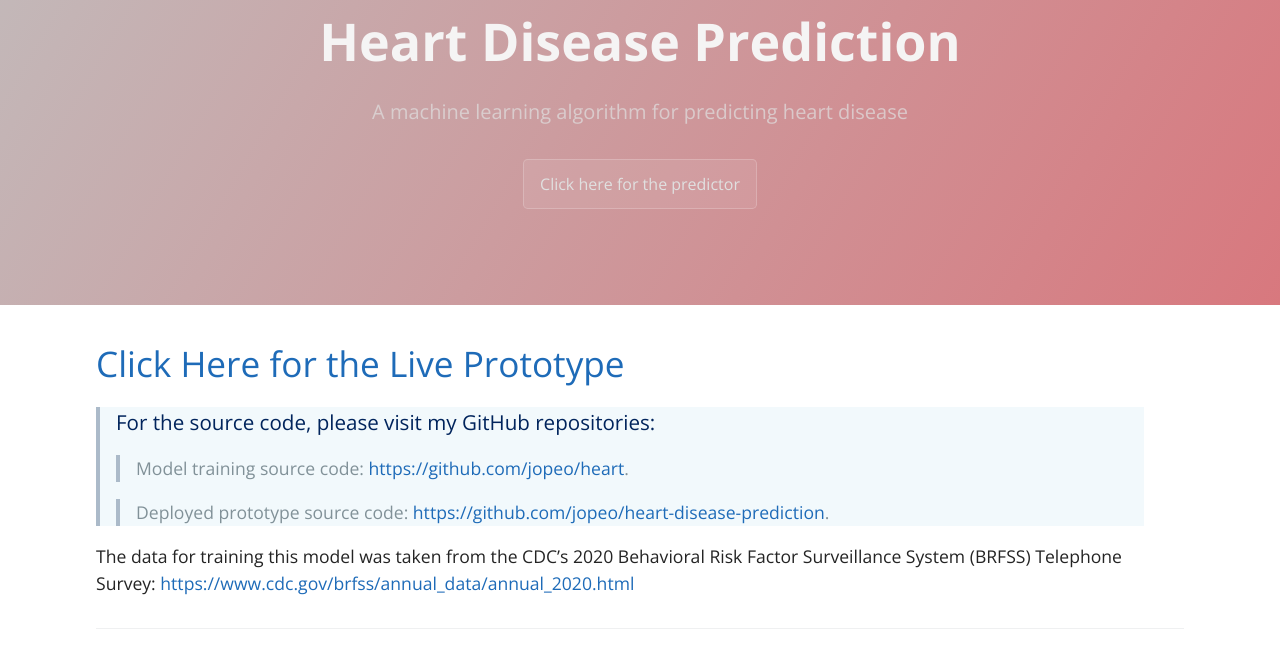
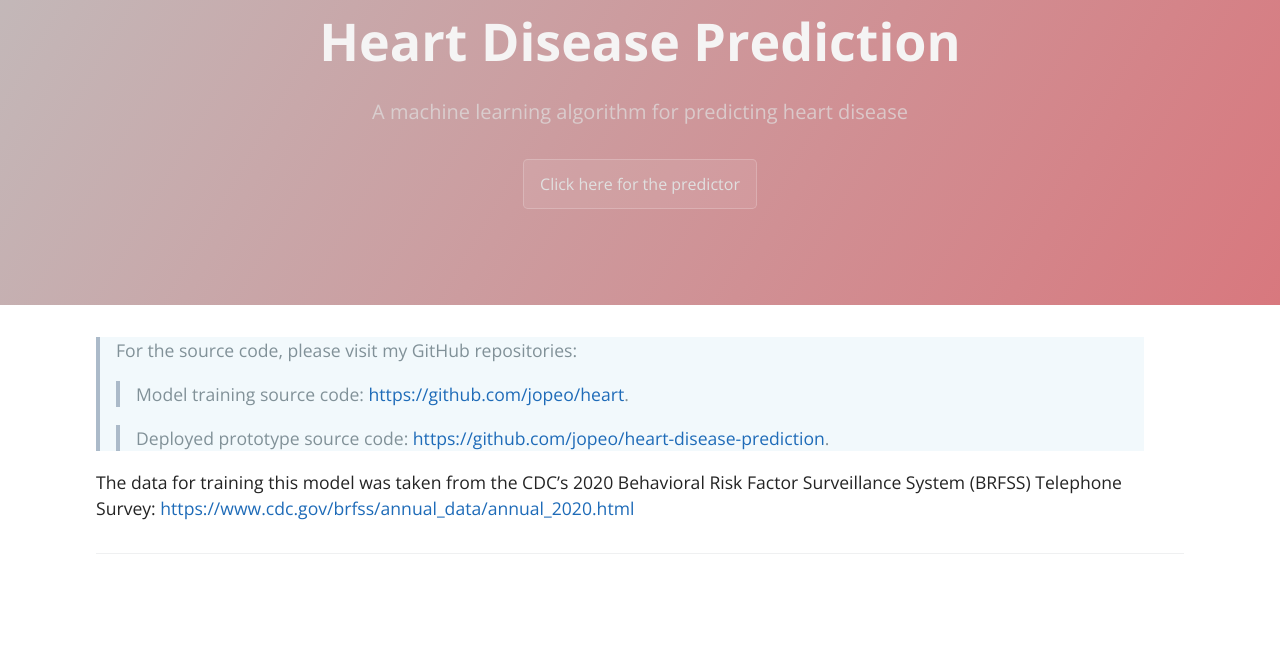
Before and after one commit to jopeo/heart, a Jekyll site: the page built from index.md, in a window 1280 px wide, cut to the strip 334-1027 px from the top of the page. Shown: the top 668 px of the strip. Built offline with Jekyll 4.4.1, drawn with Linux system fonts in a browser that asks for light colours; after the commit the page ends 952 px from its top, so only the background shows below that; some of the changed lines change nothing that is shown.

Commit message:
update template.html large button

```diff
--- a/_layouts/template.html
+++ b/_layouts/template.html
@@ -33,7 +33,7 @@
 <!--        {% for page in site.pages %}-->
 <!--        {% endfor %}-->
 <!--            <a href="index" class="btn" style="color:#E0E0E0">Home</a>-->
-            <a href="http://www.heartdiseasepredictor.com" class="btn large" style="color:#E0E0E0">Click here for the predictor</a>
+            <a href="http://www.heartdiseasepredictor.com" class="btn" style="color:#E0E0E0">Click here for the predictor</a>
 <!--            <a href="projects" class="btn" style="color:#E0E0E0">Projects</a>-->
 <!--            <a href="research" class="btn" style="color:#E0E0E0">Research</a>-->
 <!--            <a href="contact" class="btn" style="color:#E0E0E0">Contact Me</a>-->
--- a/index.md
+++ b/index.md
@@ -5,13 +5,13 @@
 filename: index
 ---
 
-# [Click Here for the Live Prototype](http://www.heartdiseasepredictor.com){:target="_blank"}
+[//]: # (# [Click Here for the Live Prototype]&#40;http://www.heartdiseasepredictor.com&#41;{:target="_blank"})
 
->### For the source code, please visit my GitHub repositories:
->> Model training source code: [https://github.com/jopeo/heart](https://github.com/jopeo/heart/tree/master/source){:target="_blank"}.
+>For the source code, please visit my GitHub repositories:
+>>Model training source code: [https://github.com/jopeo/heart](https://github.com/jopeo/heart/tree/master/source){:target="_blank"}.
 >
->> Deployed prototype source code: [https://github.com/jopeo/heart-disease-prediction](https://github.com/jopeo/heart-disease-prediction){:target="_blank"}.
-> <br>
+>>Deployed prototype source code: [https://github.com/jopeo/heart-disease-prediction](https://github.com/jopeo/heart-disease-prediction){:target="_blank"}.
+><br>
 
 The data for training this model was taken from the CDC's 2020 Behavioral Risk Factor
 Surveillance System (BRFSS) Telephone Survey: <https://www.cdc.gov/brfss/annual_data/annual_2020.html>
```
